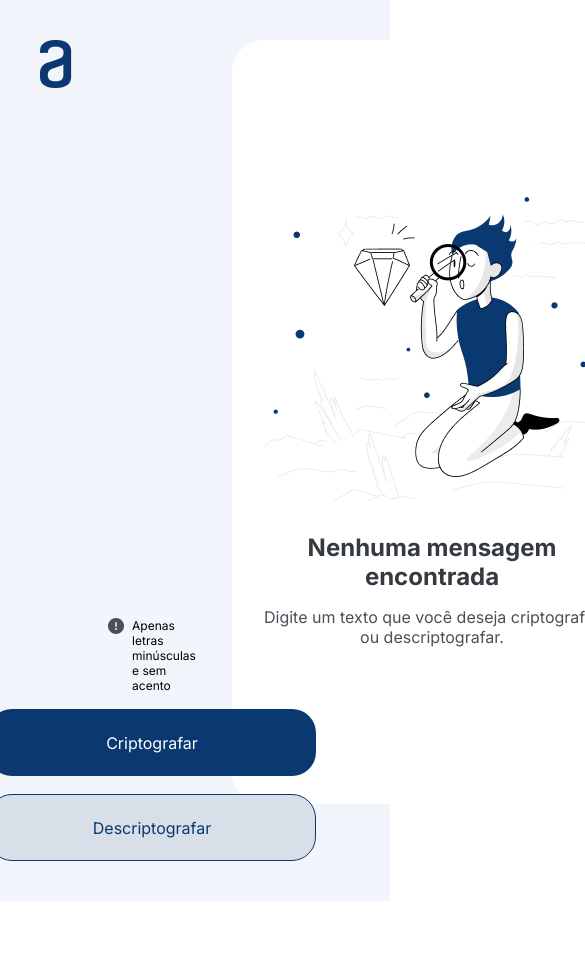
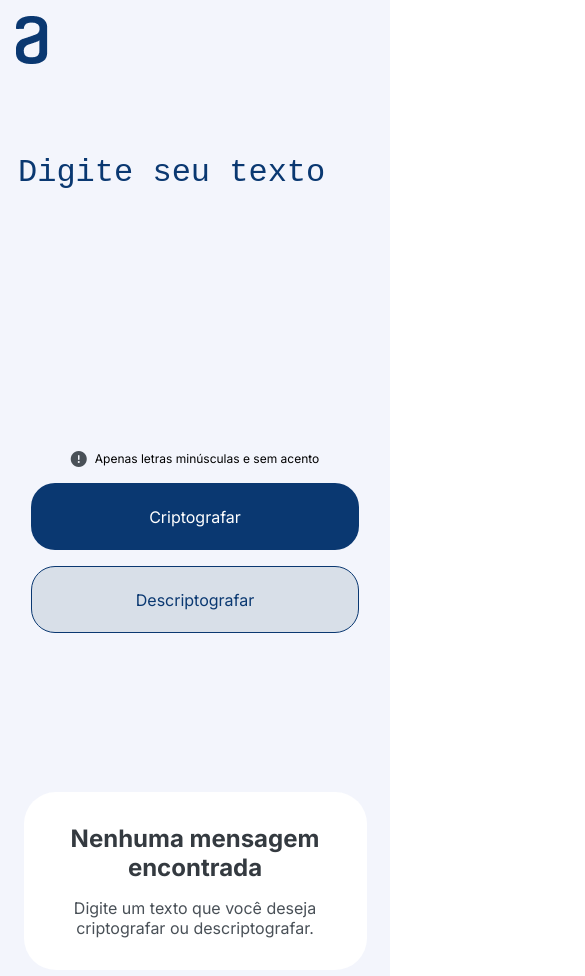
Before and after one commit to Chel0per/decodificador, a plain HTML site: page index.html in a window 390 px wide. Shown: the top 976 px of the page, 585 px wide, since content can reach past the window. Before the commit the page ends 901 px from the top, so only its background shows below. Drawn offline with Linux system fonts and the light colour scheme.

Commit message:
Looks good to me

```diff
--- a/index.html
+++ b/index.html
@@ -3,7 +3,7 @@
 <head>
     <meta charset="UTF-8">
     <meta name="viewport" content="width=device-width, initial-scale=1.0">
-    <title>Document</title>
+    <title>Decodificador</title>
     <link rel="stylesheet" href="styles.css">
     <link rel="stylesheet" href="https://cdnjs.cloudflare.com/ajax/libs/font-awesome/6.5.1/css/all.min.css" integrity="sha512-DTOQO9RWCH3ppGqcWaEA1BIZOC6xxalwEsw9c2QQeAIftl+Vegovlnee1c9QX4TctnWMn13TZye+giMm8e2LwA==" crossorigin="anonymous" referrerpolicy="no-referrer" />
     <link rel="preconnect" href="https://fonts.googleapis.com">
--- a/script.js
+++ b/script.js
@@ -65,13 +65,6 @@ function encrypter(text){
             image.style.display = "none";
             copy.style.display = "inline-block";
         }
-    }
-    else {
-        firstCrypt = true;
-        result.style.display = "none";
-        warnings.style.display = "block";
-        image.style.display = "block";
-        copy.style.display = "none";
     }
 }
 
--- a/styles.css
+++ b/styles.css
@@ -152,7 +152,7 @@ button {
 
 .modal {
     visibility: hidden;
-    position:absolute;
+    position:fixed;
     top: 40px;
     left: calc(50vw - 100px);
     z-index: 2;
@@ -187,3 +187,128 @@ button {
         align-self: center;
     }
 }
+
+@media (max-width: 1088px) {
+
+    .screen {
+        gap:60px
+    }
+
+    .input {
+        width: calc(100vw - 690px);
+    }
+
+    .logo {
+        width:90px;
+    }
+}
+
+@media (max-width: 998px) {
+
+    .screen {
+        gap:40px
+    }
+
+    .input {
+        width: calc(100vw - 620px);
+    }
+
+    .logo {
+        width:60px;
+    }
+}
+
+@media (max-width: 948px) {
+
+    .screen {
+        flex-direction: column;
+        gap:64px;
+    }
+
+    .input {
+        width: auto;
+        height: 600px;
+    }
+
+    .logo {
+        width:auto;
+        justify-content: start;
+    }
+
+    .decoder {
+        height: 580px;
+    }
+
+    .spacer {
+        height: 88px;
+    }
+
+    .warning {
+        width: 100%;
+        justify-content: start;
+    }
+
+    .buttons {
+        width: 100%;
+        justify-content: space-between;
+        flex-direction: row;
+        gap: 0;
+    }
+
+    .result {
+        width:auto;
+        height: auto;
+    }
+
+    .result_message {
+        height:auto;
+    }
+
+    .no_message_image {
+        display: none;
+    }
+
+    .copy {
+        width: calc(100vw - 144px);
+    }
+}
+
+@media (max-width: 752px) {
+
+    .buttons {
+        flex-direction: column;
+        gap: 16px;
+    }
+
+    .warning {
+        width: auto;
+        align-self: center;
+    }
+
+}
+
+@media (max-width: 425px) {
+
+    .screen {
+        padding: 16px;
+    }
+
+    .result {
+        width: calc(100vw - 47px);
+        align-self: center;
+    }
+
+    .spacer {
+        height: 8px;
+    }
+
+    .decoder {
+        min-height: 283px;
+        height: auto;
+        max-height: none;
+    }
+
+    .copy {
+        width: calc(100vw - 96px)
+    }
+}
```
